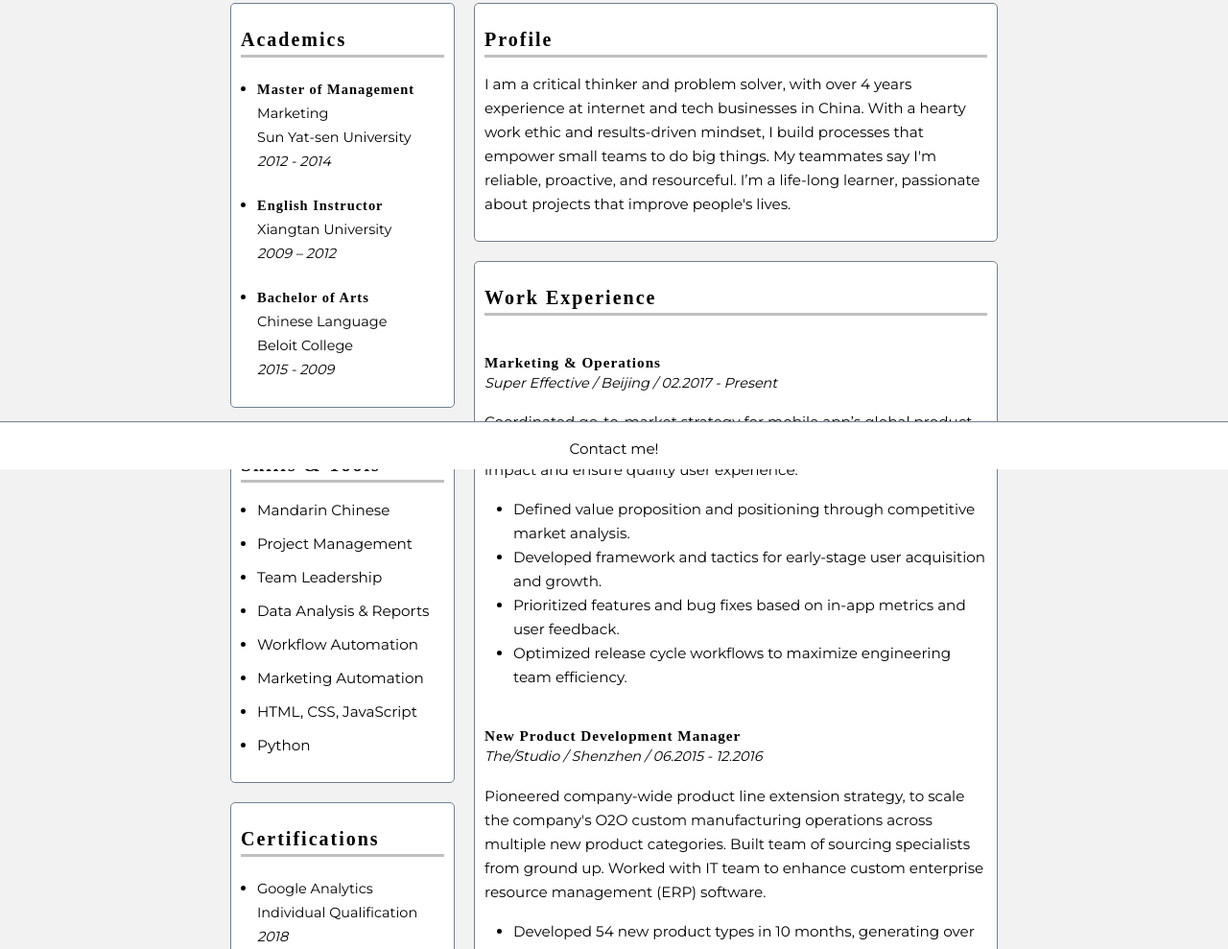
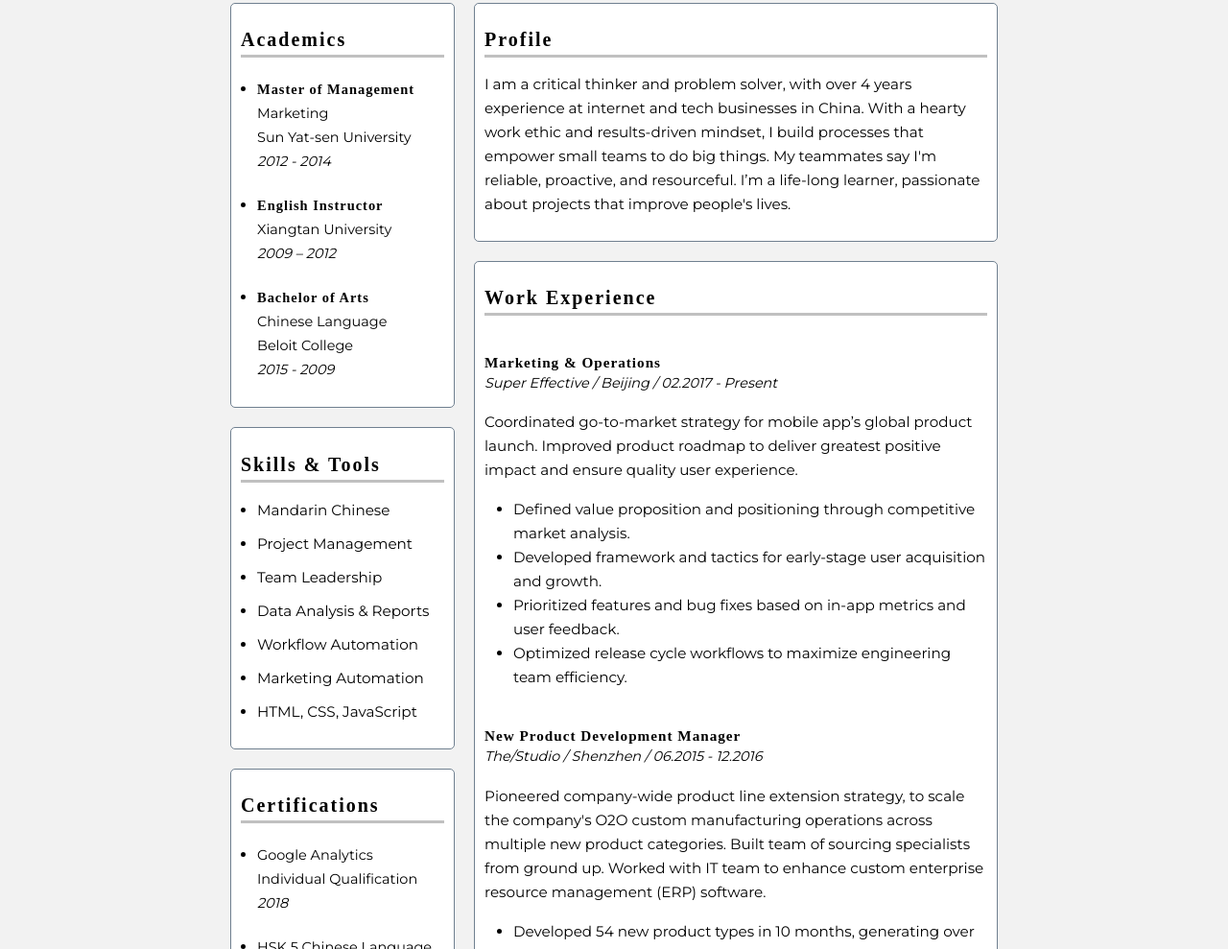
Before and after one commit to roziercd/roziercd.github.io, a plain HTML site: page index.html in a window 1280 px wide. Shown: the part 311-1300 px from the top of the page at 96% size. Drawn offline with Linux system fonts and the light colour scheme; a web font is replaced by a local one.

Commit message:
Removed footer ; Decided not to add contact info

```diff
--- a/css/style.css
+++ b/css/style.css
@@ -13,7 +13,7 @@ h1, h2, h3 {
     max-width: 800px;
     margin: 0 auto;
     padding-top: 75px;
-    padding-bottom: 50px;
+    padding-bottom: 0px;  /* Would be 50px with footer */
 }
 
 /*.page > * {
@@ -198,3 +198,37 @@ li.single-line-bullets {
   float: right;
   padding-left: 10px;
 }
+
+
+/* Popup CSS Below (WIP)
+
+    <div id="popup-bg">
+        <div id="popup-content">
+            <div id="popup-close-button">
+
+#popup-bg{
+  position: fixed;
+  top: 0;
+  left: 0;
+  height: 100%;
+  width: 100%;
+  background-color: rgba(0, 0, 0, 0.5);
+}
+
+#popup-content{
+  position: fixed;
+  bottom: 60px;
+  right: 20px;
+  height: 150px;
+  width: 200px;
+  background-color: #FFFFFF;
+  border: 1px solid #708090;
+  border-radius: 5px;
+
+}
+
+#popup-close-button{
+
+}
+
+*/
--- a/index.html
+++ b/index.html
@@ -108,7 +108,6 @@
                     <li class="single-line-bullets">Workflow Automation</li>
                     <li class="single-line-bullets">Marketing Automation</li>
                     <li class="single-line-bullets">HTML, CSS, JavaScript</li>
-                        <li class="single-line-bullets">Python</li>
                 </ul>
             </div>
             <div class="certifications section-block">
@@ -135,6 +134,7 @@
         </div>
     </div>
 
+    <!--
     <div class="footer">
         <div class="footer-content">
             <div class="contact">
@@ -143,5 +143,14 @@
         </div>
     </div>
 
+    <div id="popup-bg">
+        <div id="popup-content">
+            <p>Email:</p>
+            <p>Skype:</p>
+            <p>WeChat:</p>
+        </div>
+    </div>
+    -->
+
 </body>
 </html>
```
Lines whose indentation alone changed are shown as unchanged.
